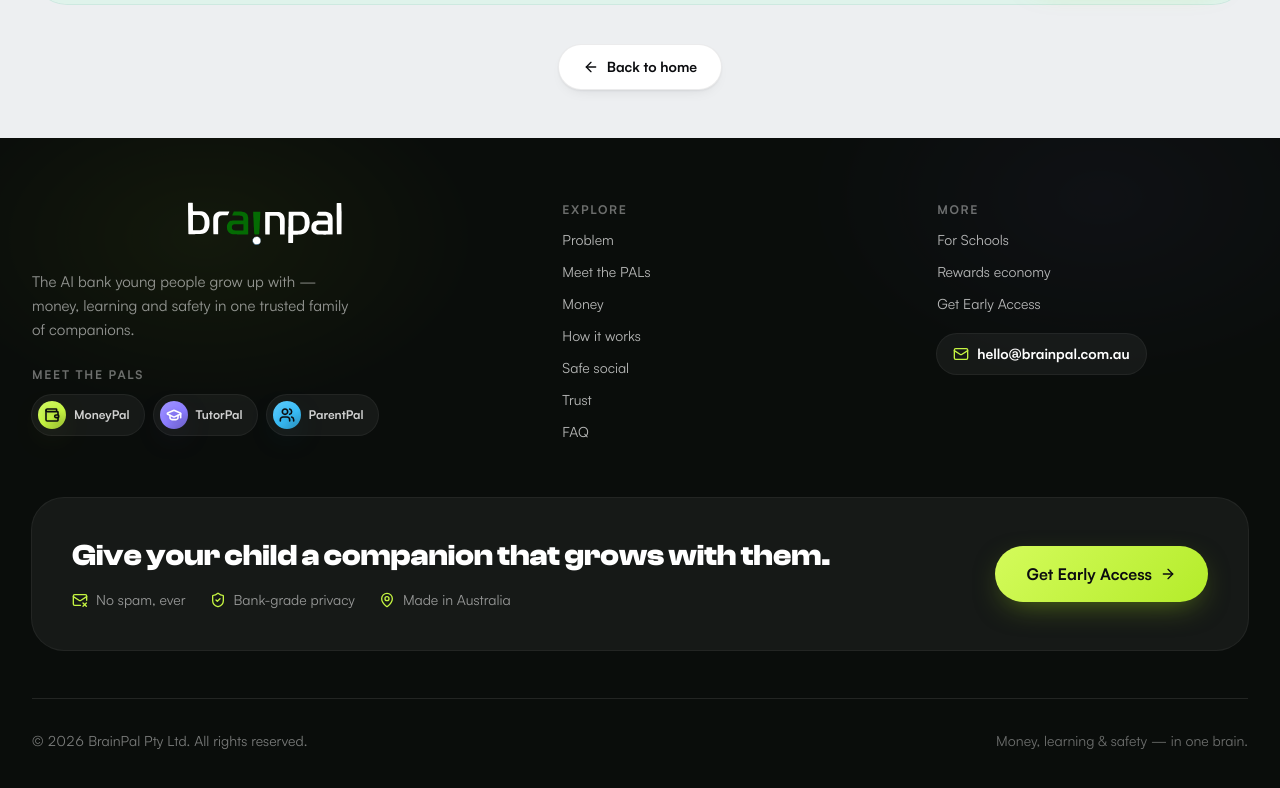
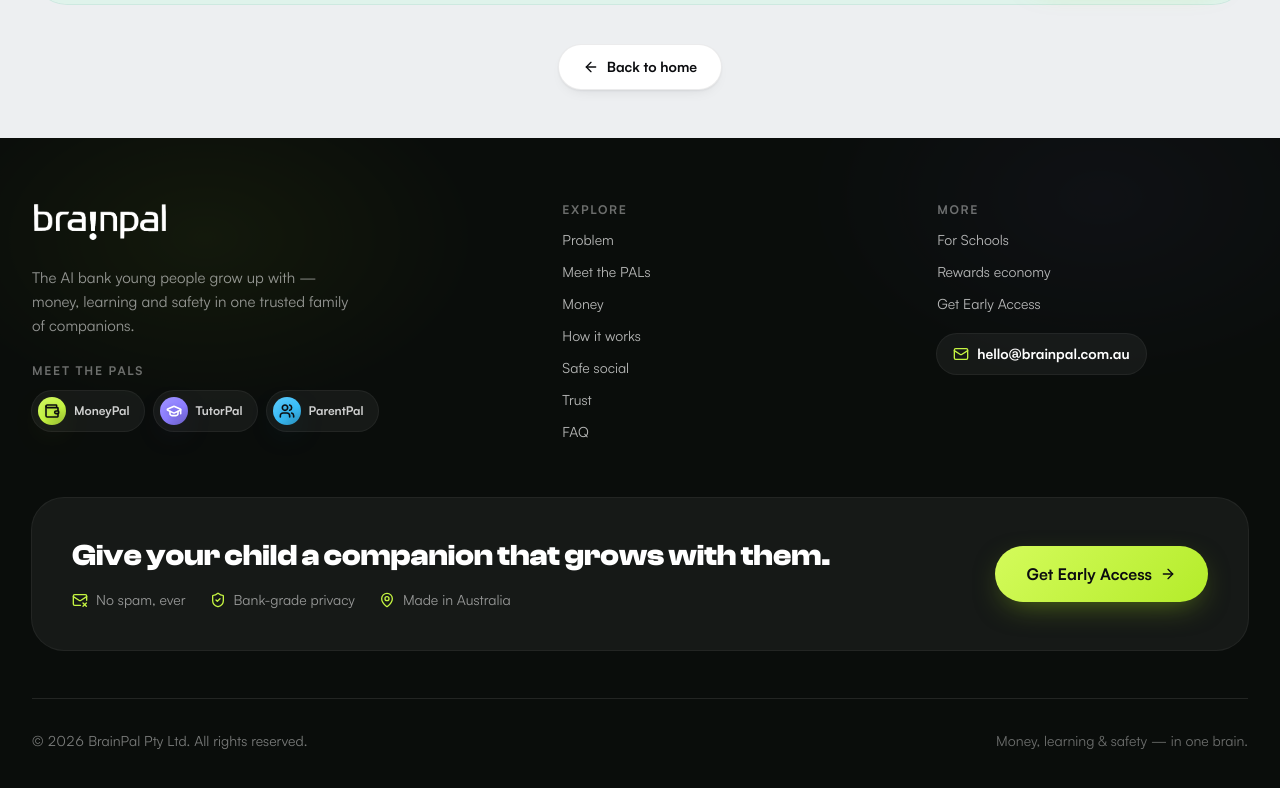
Before and after one commit to harshalbhangale/brainpal-l2, a Next.js app: page /rewards in a window 1280 px wide. Shown: the part 1377-2165 px from the top of the page. Built offline with nearby package versions, Linux system fonts and the light colour scheme.

Commit message:
Fix footer logo: use reliable white wordmark, forced left-aligned

```diff
--- a/src/components/site/footer.tsx
+++ b/src/components/site/footer.tsx
@@ -28,13 +28,14 @@
         {/* top band */}
         <div className="grid gap-12 lg:grid-cols-[1.5fr_1fr_1fr] lg:gap-16">
           {/* brand */}
-          <div className="flex flex-col gap-6">
+          <div className="flex flex-col items-start gap-6">
             <Image
-              src="/brainpal_logo.svg"
+              src="/logo-white.png"
               alt="BrainPal"
-              width={190}
-              height={54}
-              className="h-11 w-auto"
+              width={1549}
+              height={457}
+              className="h-10 w-auto self-start object-left"
+              priority={false}
             />
             <p className="max-w-xs text-[15px] leading-relaxed text-white/55">
               The AI bank young people grow up with — money, learning and safety in
```
